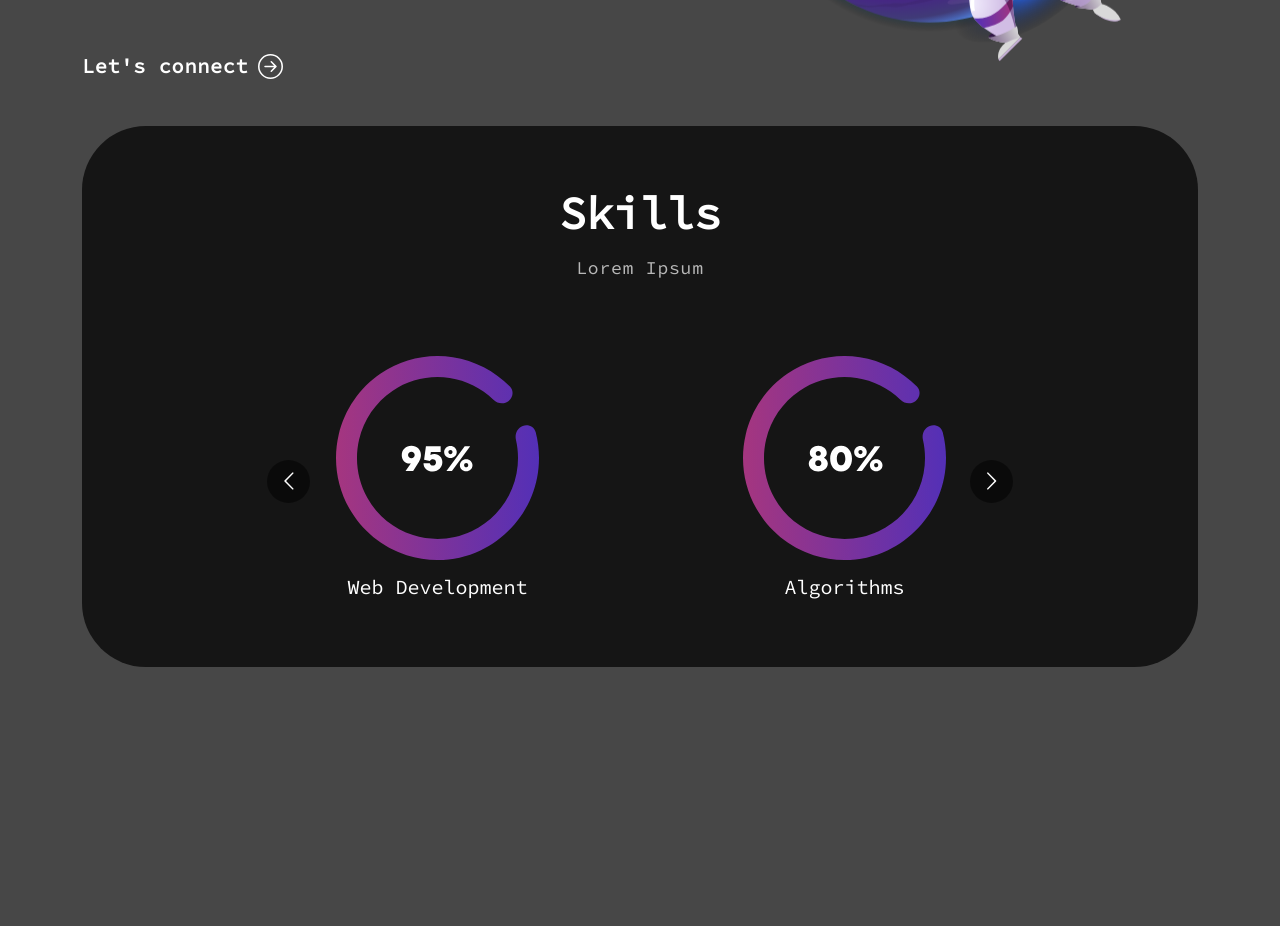
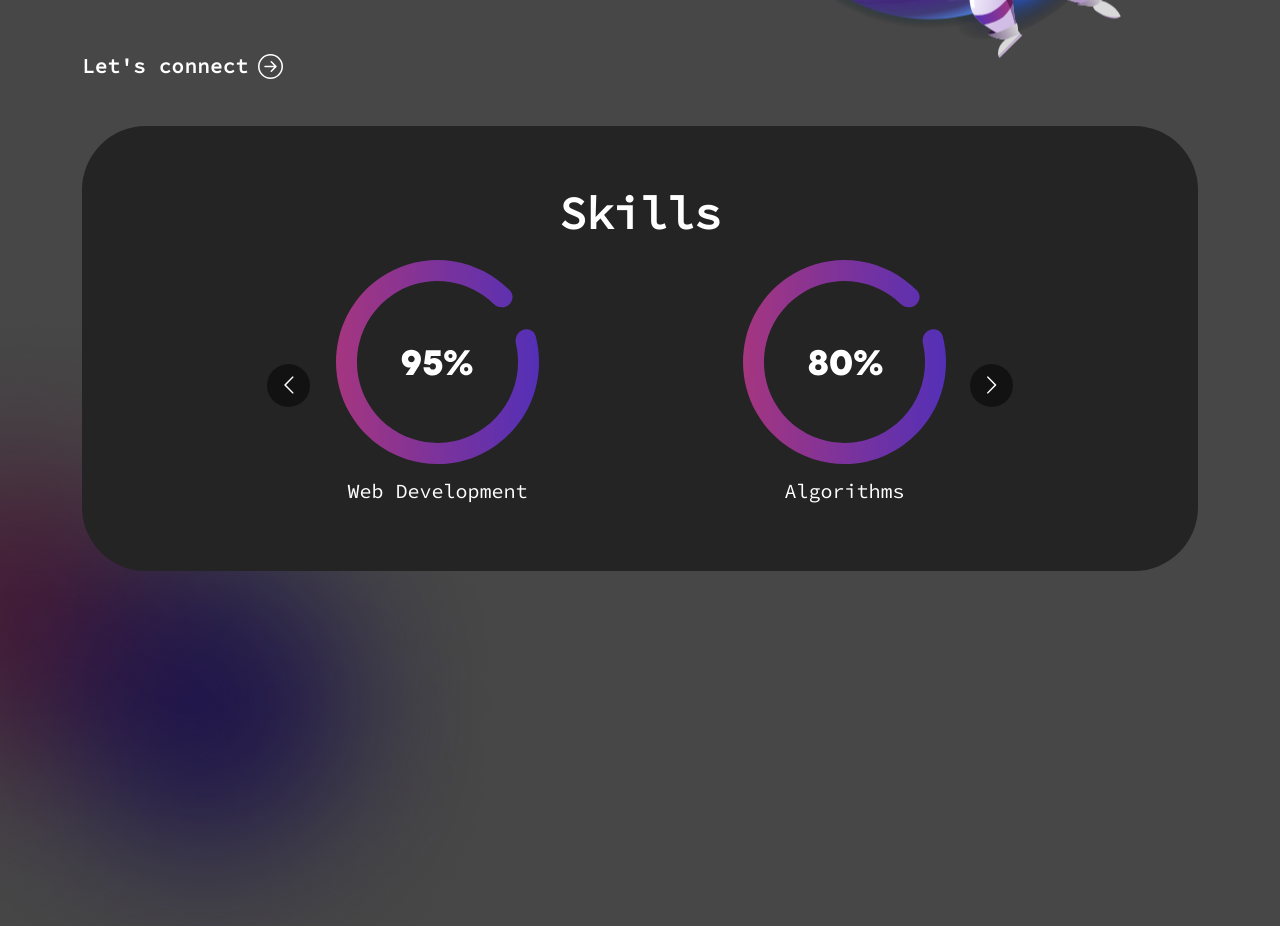
Before and after one commit to Flamingolo/Meta-Front-end, a React (Create React App) app in the folder portfolio/: page / in a window 1280 px wide. Shown: the part 580-1506 px from the top of the page. Before the commit the page ends 1297 px from the top, so only its background shows below. Built offline with nearby package versions, Linux system fonts and the light colour scheme.

Commit message:
added Projects.js

```diff
--- a/portfolio/src/App.css
+++ b/portfolio/src/App.css
@@ -308,7 +308,7 @@ nav.navbar .navbar-toggler[aria-expanded="true"] .navbar-toggler-icon {
   position: relative;
 }
 .skill-bx {
-  background: #151515;
+  background: #242424;
   border-radius: 64px;
   text-align: center;
   padding: 60px 50px;
@@ -316,15 +316,10 @@ nav.navbar .navbar-toggler[aria-expanded="true"] .navbar-toggler-icon {
 }
 .skill h2 {
 	font-size: 45px;
+  margin-bottom: 20px;
 	font-weight: 700;
 }
-.skill p {
-    color: #B8B8B8;
-    font-size: 18px;
-    letter-spacing: 0.8px;
-    line-height: 1.5em;
-    margin: 14px 0 75px 0;
-}
+
 .skill-slider {
   width: 80%;
   margin: 0 auto;
--- a/portfolio/src/App.js
+++ b/portfolio/src/App.js
@@ -2,6 +2,7 @@ import './App.css';
 import { NavBar } from './components/NavBar.js';
 import { Banner } from './components/Banner.js'
 import { Skills } from './components/Skills.js';
+import { Projects } from './components/Projects.js';
 import 'bootstrap/dist/css/bootstrap.min.css';
 
 function App() {
--- /dev/null
+++ b/portfolio/src/components/Projects.js
@@ -0,0 +1,28 @@
+
+
+export const Projects = () => {
+
+    const projects = [
+        {
+            title: "UFO Hunter",
+            description: "Game Design & JavaScript Basics",
+            imgUrl: projImg1,
+        },
+        {
+            title: "Groupie Tracker",
+            description: "Web Design & Golang Basics",
+            imgUrl: projIm2,
+        },
+        {
+            title: "Forum",
+            description: "Full Stack Development",
+            imgUrl: projImg3,
+        },
+        {
+            title: "CSS/HTML Course Final Project",
+            description: "Web Design & HTML/CSS",
+            imgUrl: projImg4,
+        },
+    ]
+
+}
--- a/portfolio/src/components/Skills.js
+++ b/portfolio/src/components/Skills.js
@@ -4,12 +4,12 @@ import "react-multi-carousel/lib/styles.css";
 import meter1 from '../assets/logos/meter1.svg'
 import meter2 from '../assets/logos/meter2.svg'
 import meter3 from '../assets/logos/meter3.svg'
+import colorSharp from '../assets/logos/color-sharp.png';
 
 
 export const Skills = () => {
     const responsive = {
         superLargeDesktop: {
-          // the naming can be any, depends on you.
           breakpoint: { max: 4000, min: 3000 },
           items: 5
         },
@@ -36,7 +36,6 @@ export const Skills = () => {
                             <h2>
                                 Skills
                             </h2>
-                            <p>Lorem Ipsum</p>
                             <Carousel responsive={responsive} infinite={true} className="skill-slider">
                                 <div className="item">
                                     <img src={meter1} alt="Image" />
@@ -67,6 +66,7 @@ export const Skills = () => {
                     </Col>
                 </Row>
             </Container>
+            <img className="background-image-left" src={colorSharp} alt="styling" />
         </section>
       )
 }
```
Also changed, not shown: portfolio/src/assets/logos/color-sharp.png (added).
